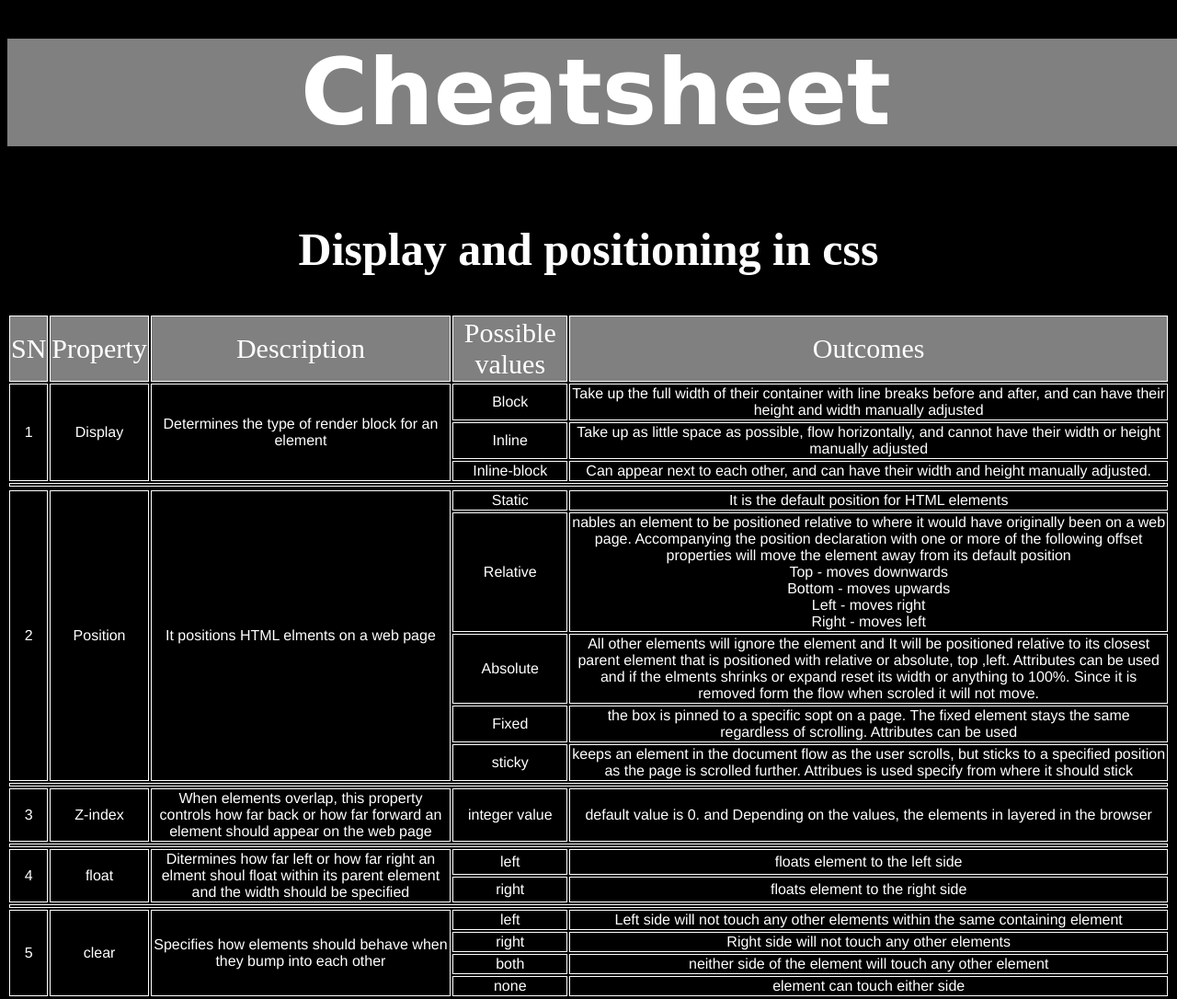
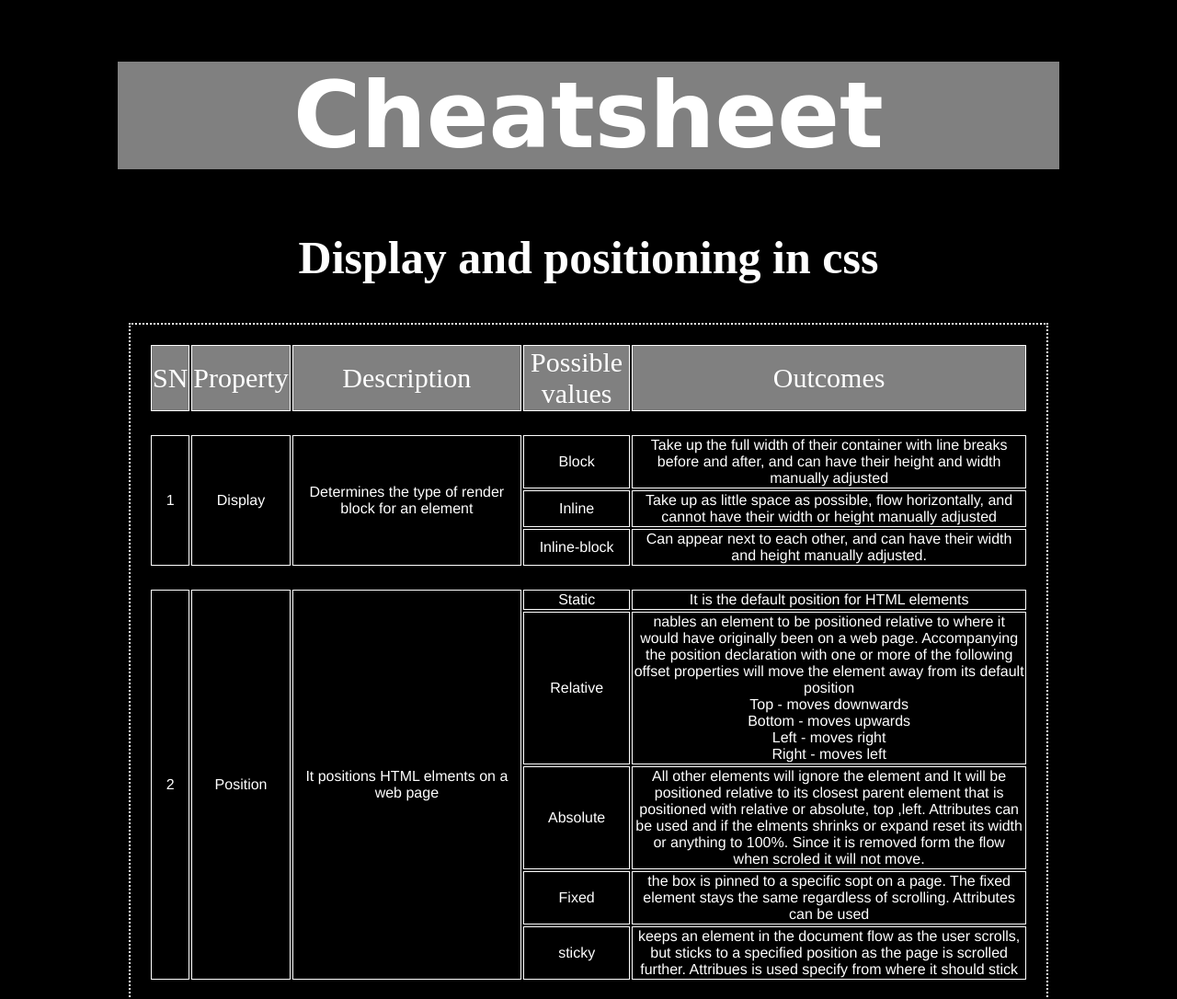
Before and after one commit to safa-sha/safa-sha.github.io, a plain HTML site: page index.html in a window 1280 px wide. Shown: the top 1086 px of the page at 92% size. Drawn offline with Linux system fonts and the light colour scheme; a web font is replaced by a local one.

Commit message:
Add files via upload

```diff
--- a/index.html
+++ b/index.html
@@ -27,6 +27,9 @@
                 </tr>
             </thead>
             <tr>
+                <td class="inline" colspan="5"></td>
+            </tr>
+            <tr>
                 <td rowspan="3">1</td>
                 <td class="property" rowspan="3">Display</td>
                 <td class="description" rowspan="3">Determines the type of render block for an element</td>
@@ -44,7 +47,6 @@
             <tr>
                 <td class="inline" colspan="5"></td>
             </tr>
-            <tr></tr>
             <tr>
                 <td rowspan="5">2</td>
                 <td rowspan="5" class="property">Position</td>
@@ -69,7 +71,7 @@
                 <td>keeps an element in the document flow as the user scrolls, but sticks to a specified position as the page is scrolled further. Attribues is used specify from where it should stick</td>
             </tr>
             <tr>
-                <td colspan="5"></td>
+                <td class="inline" colspan="5"></td>
             </tr>
             <tr>
                 <td>3</td>
@@ -79,7 +81,7 @@
                 <td>default value is 0. and Depending on the values, the elements in layered in the browser</td>
             </tr>
             <tr>
-                <td colspan="5"></td>
+                <td class="inline" colspan="5"></td>
             </tr>
             <tr>
                 <td rowspan="2">4</td>
@@ -93,7 +95,7 @@
                 <td>floats element to the right side</td>
             </tr>
             <tr>
-                <td colspan="5"></td>
+                <td class="inline" colspan="5"></td>
             </tr>
             <tr>
                 <td rowspan="4">5</td>
--- a/styles.css
+++ b/styles.css
@@ -3,6 +3,7 @@ body{
     color: white;
     font-family: Helvetica,Arial, sans-serif;
     box-sizing: border-box;
+    margin: 0 10%;
 }
 
 h1{
@@ -10,18 +11,12 @@ h1{
     font-family: 'Whisper', cursive;
     font-size: 100px;
     background-color: grey;
-    position: fixed;
-    width:100%;
-    margin-top: 0;
-    border-top: 0;
 }
 
 h2{
     text-align: center;
     font-family: Kalnia;
     font-size:50px;
-    position: relative;
-    top:200px;
 }
 
 td{
@@ -36,6 +31,13 @@ thead{
 }
 
 table{
-    position: relative;
-    top:200px;
+    max-width: 1000px;
+    margin: auto;
+    border: 2px white dotted;
+    padding: 20px;
 }
+
+.inline{
+    height: 20px;
+    border: 0;
+}
```
